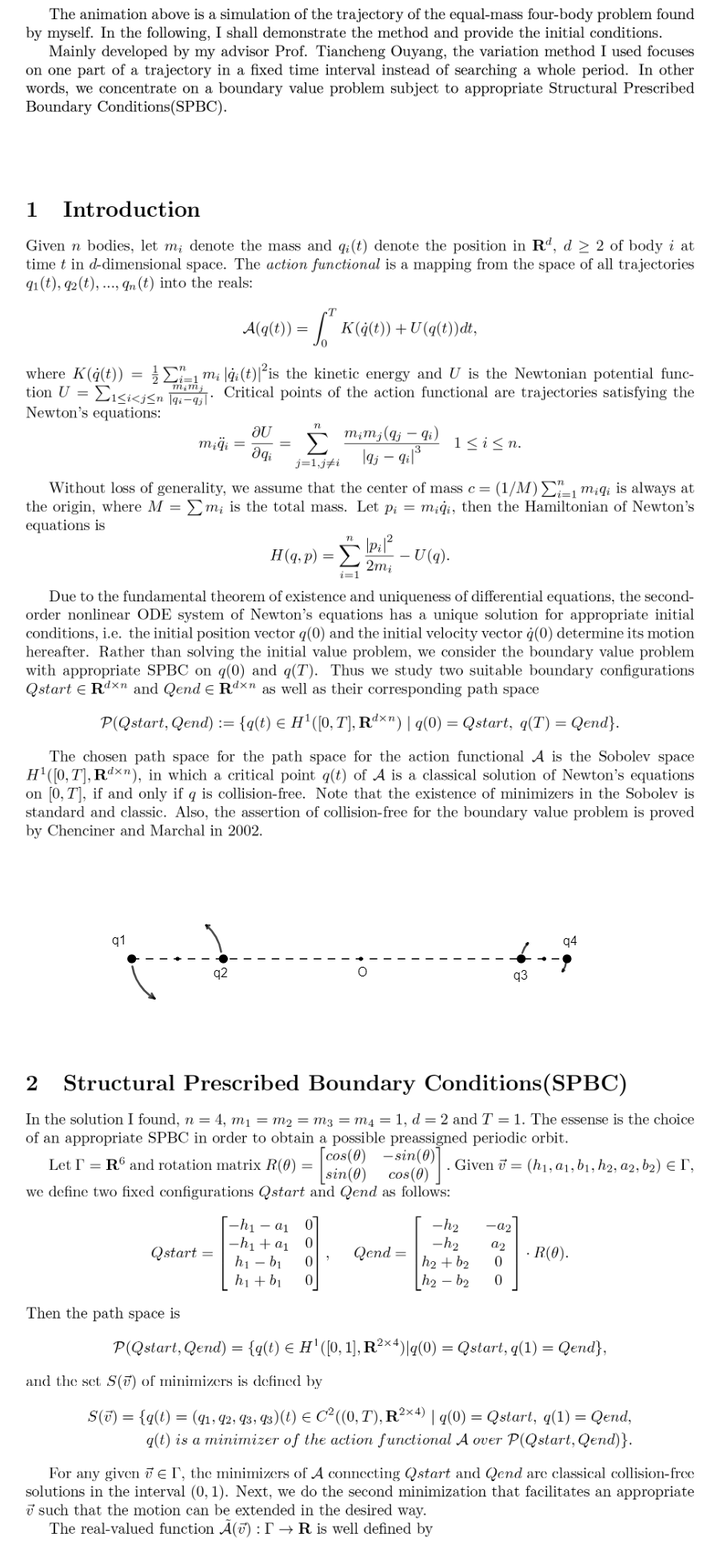
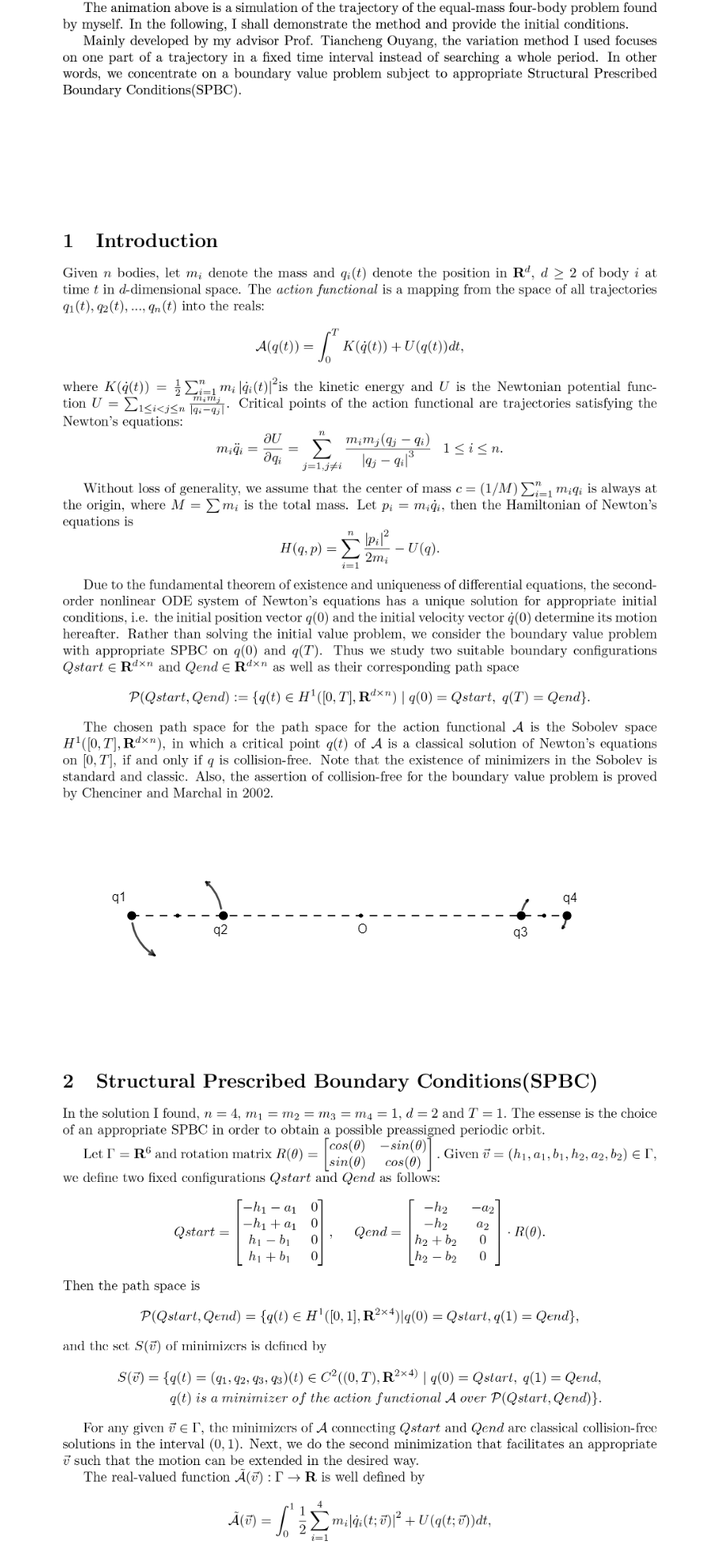
Before and after one commit to WhZzi/WhZzi.github.io, a plain HTML site: page index.html in a window 1280 px wide. Shown: the part 525-2467 px from the top of the page at 80% size, without its empty margins (192-1091 px from the left). Drawn offline with Linux system fonts and the light colour scheme.

Commit message:
Signed-off-by: Hoichau <wang595734388@gmail.com>

```diff
--- a/index.html
+++ b/index.html
@@ -4,7 +4,7 @@
         padding:0;
         text-align:middle;
         display:block;
-        width: 90vw;
+        width: 80vw;
         margin:0 auto;
     }
     #insert_img{
@@ -21,9 +21,9 @@
 <div>
     <img id="insert_img" src="4-body.gif">
     <img id="pdf" src="untitled-1.jpg">
-    <img id="pdf" src="untitled-2.jpg">
+    <img id="pdf" src="untitled-22.jpg">
     <img id="insert_img" src="qstart.png">
-    <img id="pdf" src="untitled-3.jpg">
-    <img id="pdf" src="untitled-4.jpg">
+    <img id="pdf" src="untitled-33.jpg">
+    <img id="pdf" src="untitled-44.jpg">
     <img id="insert_img" src="6-body.gif">
 </div>
```
Also changed, not shown: untitled-22.jpg (added), untitled-33.jpg (added), untitled-44.jpg (added).
